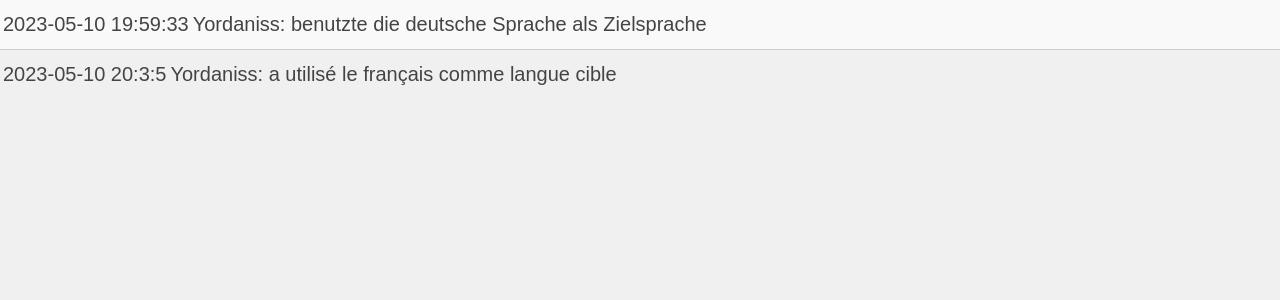
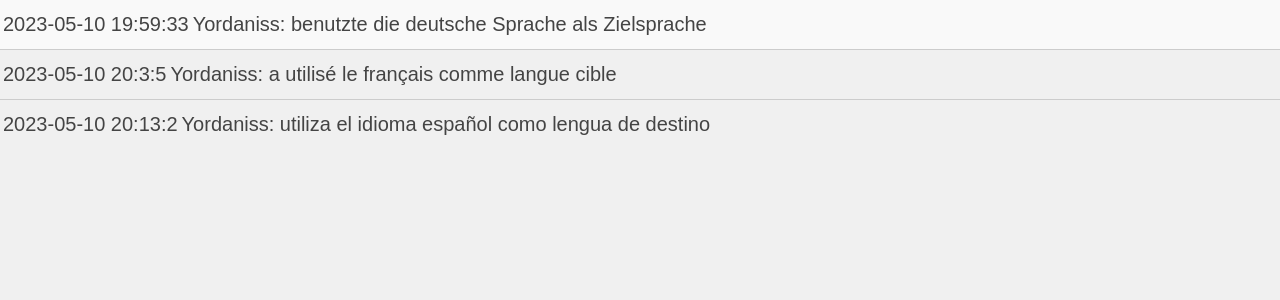
Before and after one commit to Yordaniss/documentation, a Jekyll site: the page built from _posts/2023-05-10-Document20230510.md, in a window 1280 px wide. Shown: the top 300 px of the page. Built offline with Jekyll 4.4.1, drawn with Linux system fonts in a browser that asks for light colours.

Commit message:
Add new content to documentation

```diff
--- a/_posts/2023-05-10-Document20230510.md
+++ b/_posts/2023-05-10-Document20230510.md
@@ -6,3 +6,4 @@ categories: jekyll update
 ---
 - 2023-05-10 19:59:33 | Yordaniss: benutzte die deutsche Sprache als Zielsprache
 - 2023-05-10 20:3:5 | Yordaniss: a utilisé le français comme langue cible
+- 2023-05-10 20:13:2 | Yordaniss: utiliza el idioma español como lengua de destino
```
